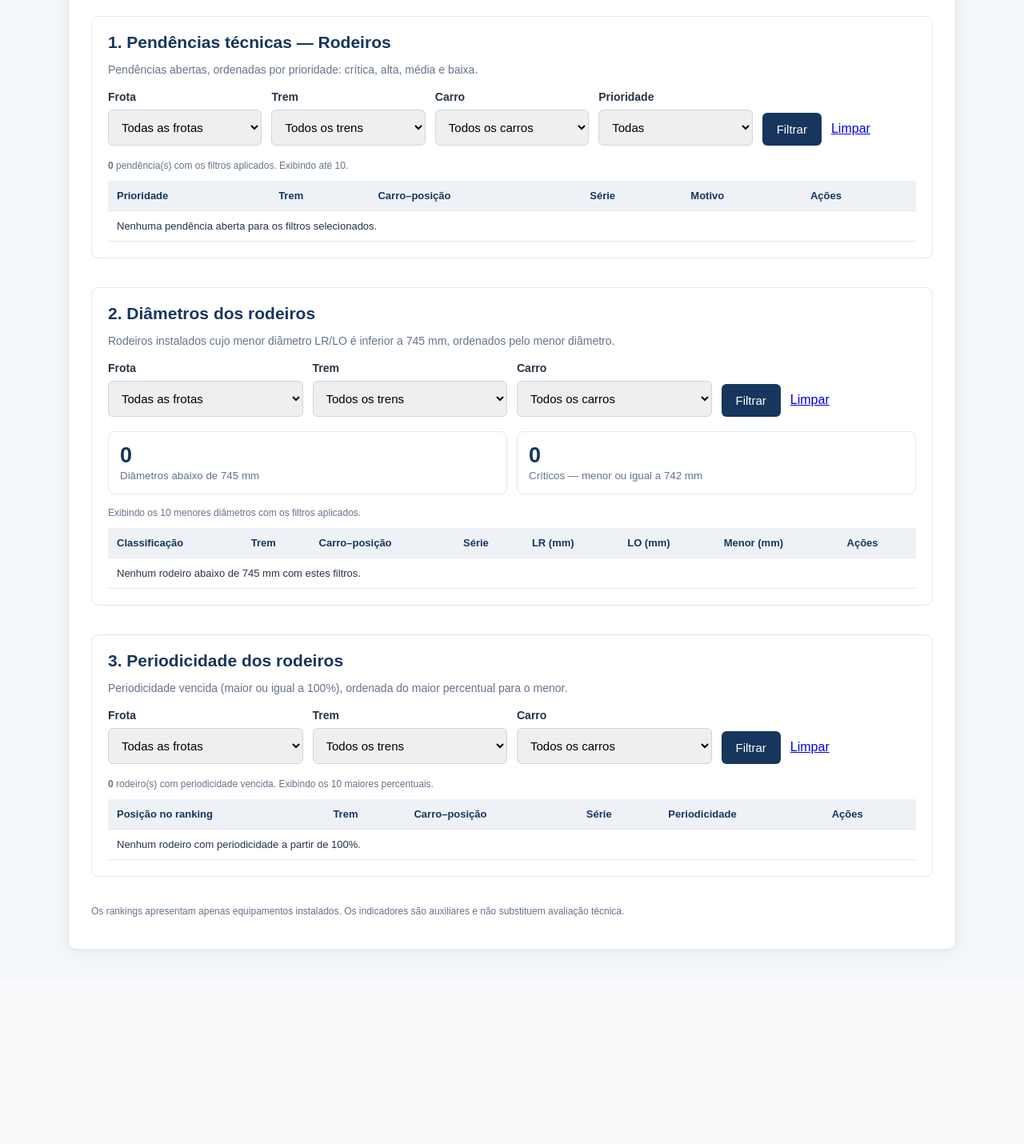
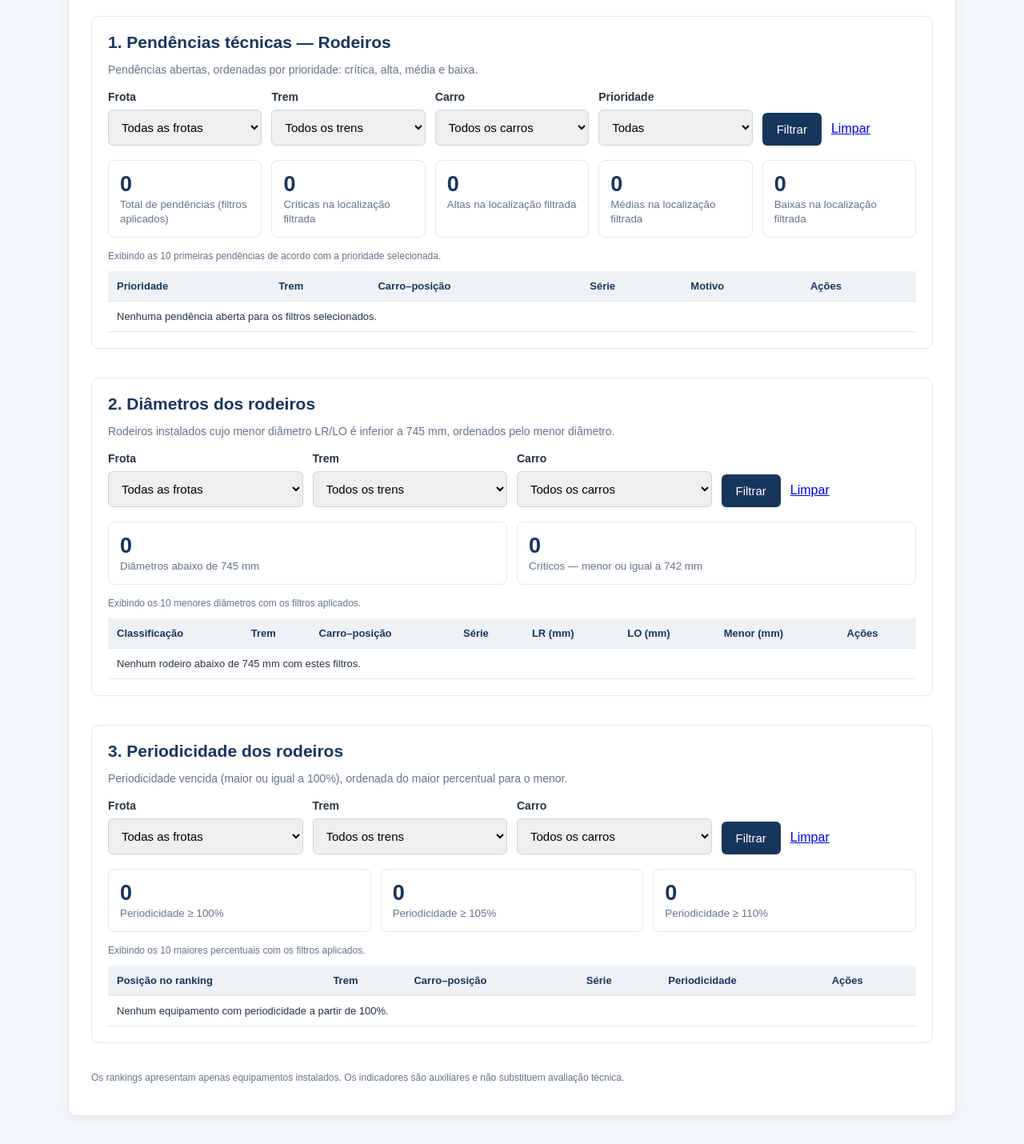
Before and after one commit to DiegoArmelin/SGR-M, a Laravel app: page /ranking in a window 1280 px wide. Shown: the part 231-1661 px from the top of the page at 80% size. Before the commit the page ends 1421 px from the top, so only its background shows below. Run offline with Laravel 12, Linux system fonts and the light colour scheme; a user stored in the database is signed in; data comes from the database, SQL or seed files in the repository; tables that the repository leaves empty hold one stand-in row (values such as "Sample post").

Commit message:
feat: cards de criticidade e periodicidade e painel motor completo

```diff
--- a/resources/views/ranking/index.blade.php
+++ b/resources/views/ranking/index.blade.php
@@ -51,7 +51,13 @@
             <h2>1. Pendências técnicas — {{ $tipo === 'rodeiro' ? 'Rodeiros' : 'Motores' }}</h2>
             <p class="rank-description">Pendências abertas, ordenadas por prioridade: crítica, alta, média e baixa.</p>
             @include('ranking.partials.filtros', ['prefixo'=>'p','mostrarPrioridade'=>true])
-            <p class="rank-small"><strong>{{ $totalPendencias }}</strong> pendência(s) com os filtros aplicados. Exibindo até 10.</p>
+            <div class="rank-cards">
+                <div class="rank-card"><strong>{{ $totalPendencias }}</strong><small>Total de pendências (filtros aplicados)</small></div>
+                @foreach(['critica'=>'Críticas','alta'=>'Altas','media'=>'Médias','baixa'=>'Baixas'] as $chave=>$rotulo)
+                    <div class="rank-card"><strong>{{ $pendenciasPorPrioridade[$chave] ?? 0 }}</strong><small>{{ $rotulo }} na localização filtrada</small></div>
+                @endforeach
+            </div>
+            <p class="rank-small">Exibindo as 10 primeiras pendências de acordo com a prioridade selecionada.</p>
             <div class="rank-scroll"><table class="rank-table">
                 <thead><tr>
                     <th>Prioridade</th><th>Trem</th><th>Carro–posição</th><th>Série</th>
@@ -116,11 +122,18 @@
             </table></div>
         </section>
 
+        @endif
+
         <section class="rank-section" id="periodicidades">
-            <h2>3. Periodicidade dos rodeiros</h2>
+            <h2>{{ $tipo === 'rodeiro' ? '3' : '2' }}. Periodicidade dos {{ $tipo === 'rodeiro' ? 'rodeiros' : 'motores' }}</h2>
             <p class="rank-description">Periodicidade vencida (maior ou igual a 100%), ordenada do maior percentual para o menor.</p>
             @include('ranking.partials.filtros', ['prefixo'=>'r','mostrarPrioridade'=>false])
-            <p class="rank-small"><strong>{{ $totalPeriodicidades }}</strong> rodeiro(s) com periodicidade vencida. Exibindo os 10 maiores percentuais.</p>
+            <div class="rank-cards">
+                <div class="rank-card"><strong>{{ $totalPeriodicidades }}</strong><small>Periodicidade ≥ 100%</small></div>
+                <div class="rank-card"><strong>{{ $periodicidades105 }}</strong><small>Periodicidade ≥ 105%</small></div>
+                <div class="rank-card"><strong>{{ $periodicidades110 }}</strong><small>Periodicidade ≥ 110%</small></div>
+            </div>
+            <p class="rank-small">Exibindo os 10 maiores percentuais com os filtros aplicados.</p>
             <div class="rank-scroll"><table class="rank-table">
                 <thead><tr><th>Posição no ranking</th><th>Trem</th><th>Carro–posição</th><th>Série</th><th>Periodicidade</th><th>Ações</th></tr></thead>
                 <tbody>
@@ -130,16 +143,18 @@
                         <td>{{ $item->trem }}</td><td><strong>{{ $item->carro }}-{{ $item->posicao }}</strong></td>
                         <td>{{ $item->numero_serie }}</td>
                         <td><span class="rank-badge rank-alta">{{ number_format((float)$item->periodicidade,2,',','.') }}%</span></td>
-                        <td class="rank-action"><a href="{{ route('equipamentos.movimentacao.create', ['eixo'=>$item->eixo_id,'tipo'=>'rodeiro']) }}">Consultar substituição</a></td>
+                        <td class="rank-action"><a href="{{ route('equipamentos.historico', ['eixo'=>$item->eixo_id]) }}">Histórico</a>
+                            @if(auth()->user()->temPerfil('administrador','tecnico'))
+                                <div><a href="{{ route('equipamentos.movimentacao.create', ['eixo'=>$item->eixo_id,'tipo'=>$tipo]) }}">Substituir</a></div>
+                            @endif
+                        </td>
                     </tr>
                 @empty
-                    <tr><td colspan="6">Nenhum rodeiro com periodicidade a partir de 100%.</td></tr>
+                    <tr><td colspan="6">Nenhum equipamento com periodicidade a partir de 100%.</td></tr>
                 @endforelse
                 </tbody>
             </table></div>
         </section>
-        @endif
-
         <p class="rank-small">Os rankings apresentam apenas equipamentos instalados. Os indicadores são auxiliares e não substituem avaliação técnica.</p>
     </section>
 </main>
@@ -147,21 +162,37 @@
 
 @push('scripts')
 <script>
-    // Atualiza as opções de carro quando o trem muda, independentemente
-    // em cada tabela. Sem JavaScript, o servidor continua validando os filtros.
+    // Em cada formulário, frota restringe trens e carros; trem restringe
+    // carros. A lógica é independente entre os três quadros da página.
     document.querySelectorAll('.rank-filters').forEach(form => {
+        const frota = form.querySelector('.rank-frota');
         const trem = form.querySelector('.rank-trem');
         const carro = form.querySelector('.rank-carro');
-        const atualizarCarros = (limpar) => {
+
+        function ajustarTrens(limparDependentes = false) {
+            if (limparDependentes) { trem.value = ''; carro.value = ''; }
+            const f = frota.value;
+            Array.from(trem.options).forEach(opcao => {
+                if (!opcao.value) return;
+                opcao.hidden = !!f && opcao.dataset.frota !== f;
+            });
+            ajustarCarros();
+        }
+
+        function ajustarCarros(limpar = false) {
             if (limpar) carro.value = '';
-            const codigoTrem = trem.value;
+            const f = frota.value;
+            const t = trem.value;
             Array.from(carro.options).forEach(opcao => {
                 if (!opcao.value) return;
-                opcao.hidden = codigoTrem !== '' && opcao.dataset.trem !== codigoTrem;
+                opcao.hidden = (!!f && opcao.dataset.frota !== f)
+                    || (!!t && opcao.dataset.trem !== t);
             });
-        };
-        trem.addEventListener('change', () => atualizarCarros(true));
-        atualizarCarros(false);
+        }
+
+        frota.addEventListener('change', () => ajustarTrens(true));
+        trem.addEventListener('change', () => ajustarCarros(true));
+        ajustarTrens();
     });
 </script>
 @endpush
```
